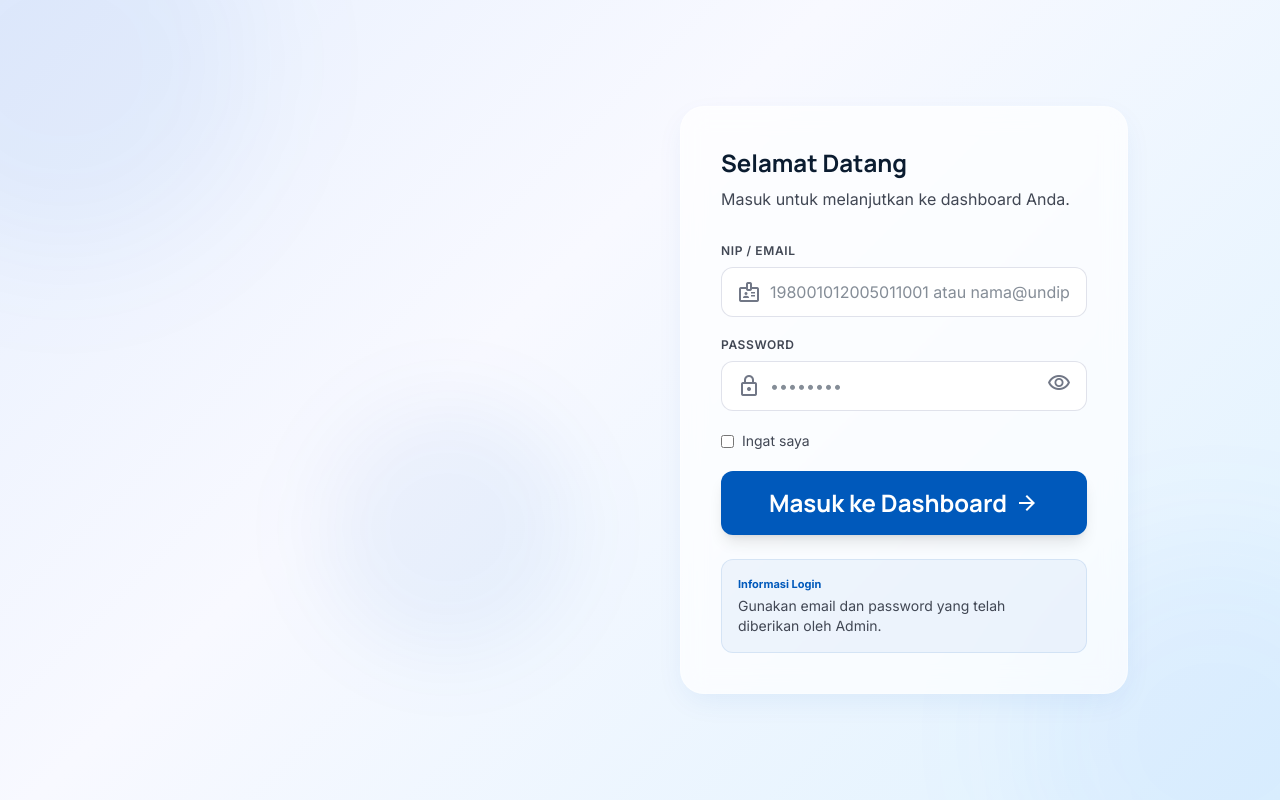
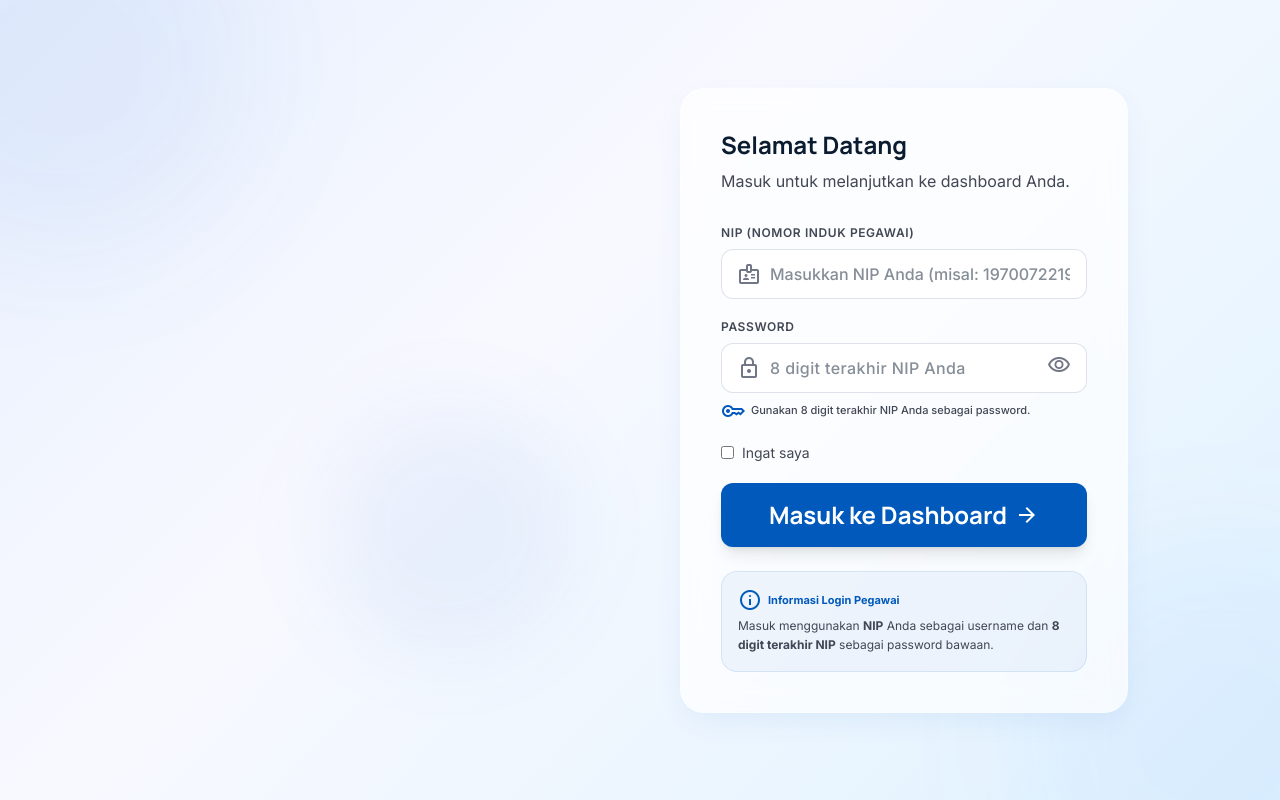
Before and after one commit to rifkikepegawaian-cloud/SKP, a Next.js app: page / in a window 1280 px wide. Built offline with nearby package versions, Linux system fonts and the light colour scheme.

Commit message:
fix(login): hilangkan info logbook & remunerasi, gunakan NIP sebagai username dan 8 digit terakhir NIP sebagai password

```diff
--- a/src/app/layout.tsx
+++ b/src/app/layout.tsx
@@ -3,7 +3,7 @@ import "./globals.css";
 
 export const metadata: Metadata = {
   title: "HRIS Smart-Performance — SKP Universitas Diponegoro",
-  description: "Sistem Manajemen Kinerja & Remunerasi Terintegrasi Universitas Diponegoro. Platform SKP digital berbasis IKU untuk PNS dan Tenaga Kependidikan.",
+  description: "Sistem Manajemen Kinerja Terintegrasi Universitas Diponegoro. Platform SKP digital berbasis IKU untuk PNS dan Tenaga Kependidikan.",
 };
 
 export default function RootLayout({
--- a/src/app/page.tsx
+++ b/src/app/page.tsx
@@ -6,7 +6,7 @@ import { createClient } from '@/lib/supabase/client'
 import { useAuthStore } from '@/store/authStore'
 
 export default function LoginPage() {
-  const [email, setEmail] = useState('')
+  const [nip, setNip] = useState('')
   const [password, setPassword] = useState('')
   const [showPassword, setShowPassword] = useState(false)
   const [isProcessing, setIsProcessing] = useState(false)
@@ -19,17 +19,32 @@ export default function LoginPage() {
     setIsProcessing(true)
     setError('')
 
-    // Append @undip.ac.id if the user only entered a NIP
-    const loginEmail = email.includes('@') ? email : `${email}@undip.ac.id`
+    const cleanNip = nip.trim()
+    const cleanPassword = password.trim()
+
+    if (!cleanNip) {
+      setError('Silakan masukkan NIP Anda.')
+      setIsProcessing(false)
+      return
+    }
+
+    if (!cleanPassword) {
+      setError('Silakan masukkan password (8 digit terakhir NIP Anda).')
+      setIsProcessing(false)
+      return
+    }
+
+    // Format akun Supabase Auth menggunakan {NIP}@undip.ac.id
+    const loginEmail = cleanNip.includes('@') ? cleanNip : `${cleanNip}@undip.ac.id`
 
     const supabase = createClient()
     const { error: authError } = await supabase.auth.signInWithPassword({
       email: loginEmail,
-      password,
+      password: cleanPassword,
     })
 
     if (authError) {
-      setError('Email atau password salah. Silakan coba lagi.')
+      setError('NIP atau password salah. Pastikan password menggunakan 8 digit terakhir NIP Anda.')
       setIsProcessing(false)
       return
     }
@@ -79,43 +94,52 @@ export default function LoginPage() {
                 <p className="font-label-sm text-label-sm text-secondary">Universitas Diponegoro</p>
               </div>
             </div>
-            <h2 className="font-headline-lg text-headline-lg text-on-background mb-3">HRIS Smart-<span className="text-primary">Performance</span></h2>
-            <p className="text-body-lg text-on-surface-variant leading-relaxed">Sistem Manajemen Kinerja & Remunerasi Terintegrasi untuk PNS dan Tenaga Kependidikan.</p>
+            <h2 className="font-headline-lg text-headline-lg text-on-background mb-3">
+              HRIS Smart-<span className="text-primary">Performance</span>
+            </h2>
+            <p className="text-body-lg text-on-surface-variant leading-relaxed">
+              Sistem Manajemen Kinerja Terintegrasi untuk PNS dan Tenaga Kependidikan.
+            </p>
           </div>
 
           <div className="space-y-4">
+            {/* Fitur 1: Cascading SKP */}
             <div className="flex items-start gap-4 p-4 glass-card rounded-2xl hover:-translate-y-1 transition-transform">
               <div className="w-10 h-10 rounded-xl bg-primary/10 flex items-center justify-center text-primary flex-shrink-0">
                 <span className="material-symbols-outlined">account_tree</span>
               </div>
               <div>
                 <p className="font-body-md font-semibold text-on-surface">Cascading SKP</p>
-                <p className="text-body-sm text-on-surface-variant">Hubungkan IKU Institusi ke kinerja individu secara otomatis.</p>
+                <p className="text-body-sm text-on-surface-variant">Hubungkan IKU Institusi ke rencana kinerja individu secara otomatis.</p>
               </div>
             </div>
+
+            {/* Fitur 2: Evaluasi Kinerja SKP */}
             <div className="flex items-start gap-4 p-4 glass-card rounded-2xl hover:-translate-y-1 transition-transform">
               <div className="w-10 h-10 rounded-xl bg-success/10 flex items-center justify-center text-success flex-shrink-0">
-                <span className="material-symbols-outlined">history_edu</span>
+                <span className="material-symbols-outlined">verified</span>
               </div>
               <div>
-                <p className="font-body-md font-semibold text-on-surface">Agile Logbook</p>
-                <p className="text-body-sm text-on-surface-variant">Catat progres harian dan unggah bukti dukung dengan mudah.</p>
+                <p className="font-body-md font-semibold text-on-surface">Evaluasi Kinerja SKP</p>
+                <p className="text-body-sm text-on-surface-variant">Penilaian capaian hasil kerja kualitatif dan perilaku kerja BerAKHLAK sesuai PermenPAN-RB.</p>
               </div>
             </div>
+
+            {/* Fitur 3: Dialog & Matriks Kinerja */}
             <div className="flex items-start gap-4 p-4 glass-card rounded-2xl hover:-translate-y-1 transition-transform">
-              <div className="w-10 h-10 rounded-xl bg-warning/10 flex items-center justify-center text-warning flex-shrink-0">
-                <span className="material-symbols-outlined">payments</span>
+              <div className="w-10 h-10 rounded-xl bg-info/10 flex items-center justify-center text-info flex-shrink-0">
+                <span className="material-symbols-outlined">forum</span>
               </div>
               <div>
-                <p className="font-body-md font-semibold text-on-surface">Auto Remunerasi</p>
-                <p className="text-body-sm text-on-surface-variant">Kalkulasi pembayaran otomatis berdasarkan capaian & koefisien risiko.</p>
+                <p className="font-body-md font-semibold text-on-surface">Dialog & Matriks Kinerja</p>
+                <p className="text-body-sm text-on-surface-variant">Penyelarasan target kinerja organisasi dari pimpinan universitas hingga pelaksana.</p>
               </div>
             </div>
           </div>
 
           <div className="flex items-center gap-3">
-            <span className="px-3 py-1 bg-primary/10 text-primary rounded-full font-label-sm text-label-sm">v2.0.0</span>
-            <span className="text-body-sm text-on-surface-variant">Periode Aktif: Januari – Desember 2024</span>
+            <span className="px-3 py-1 bg-primary/10 text-primary rounded-full font-label-sm text-label-sm font-bold">v2.1.0</span>
+            <span className="text-body-sm text-on-surface-variant">Periode Aktif: Tahun {new Date().getFullYear()}</span>
           </div>
         </div>
 
@@ -145,27 +169,54 @@ export default function LoginPage() {
           )}
 
           <form onSubmit={handleLogin} className="space-y-5">
+            {/* NIP Input */}
             <div>
-              <label className="block font-label-md text-label-md text-on-surface-variant mb-2 uppercase tracking-wider">NIP / Email</label>
+              <label className="block font-label-md text-label-md text-on-surface-variant mb-2 uppercase tracking-wider font-semibold">
+                NIP (Nomor Induk Pegawai)
+              </label>
               <div className="relative">
                 <span className="material-symbols-outlined absolute left-4 top-1/2 -translate-y-1/2 text-outline">badge</span>
-                <input type="text" placeholder="198001012005011001 atau nama@undip.ac.id" required
-                  value={email} onChange={e => setEmail(e.target.value)}
-                  className="w-full bg-surface-container-lowest border border-outline-variant/50 rounded-xl pl-12 pr-4 py-3 text-body-md focus:ring-2 focus:ring-primary focus:border-transparent outline-none transition-all" />
+                <input
+                  type="text"
+                  placeholder="Masukkan NIP Anda (misal: 197007221998021002)"
+                  required
+                  value={nip}
+                  onChange={e => setNip(e.target.value)}
+                  className="w-full bg-surface-container-lowest border border-outline-variant/50 rounded-xl pl-12 pr-4 py-3 text-body-md focus:ring-2 focus:ring-primary focus:border-transparent outline-none transition-all font-medium"
+                />
               </div>
             </div>
 
+            {/* Password Input */}
             <div>
-              <label className="block font-label-md text-label-md text-on-surface-variant mb-2 uppercase tracking-wider">Password</label>
+              <label className="block font-label-md text-label-md text-on-surface-variant mb-2 uppercase tracking-wider font-semibold">
+                Password
+              </label>
               <div className="relative">
                 <span className="material-symbols-outlined absolute left-4 top-1/2 -translate-y-1/2 text-outline">lock</span>
-                <input type={showPassword ? 'text' : 'password'} placeholder="••••••••" required
-                  value={password} onChange={e => setPassword(e.target.value)}
-                  className="w-full bg-surface-container-lowest border border-outline-variant/50 rounded-xl pl-12 pr-12 py-3 text-body-md focus:ring-2 focus:ring-primary focus:border-transparent outline-none transition-all" />
-                <button type="button" onClick={() => setShowPassword(!showPassword)} className="absolute right-4 top-1/2 -translate-y-1/2 text-outline hover:text-primary transition-colors">
-                  <span className="material-symbols-outlined">{showPassword ? 'visibility_off' : 'visibility'}</span>
+                <input
+                  type={showPassword ? 'text' : 'password'}
+                  placeholder="8 digit terakhir NIP Anda"
+                  required
+                  value={password}
+                  onChange={e => setPassword(e.target.value)}
+                  className="w-full bg-surface-container-lowest border border-outline-variant/50 rounded-xl pl-12 pr-12 py-3 text-body-md focus:ring-2 focus:ring-primary focus:border-transparent outline-none transition-all font-medium tracking-wide"
+                />
+                <button
+                  type="button"
+                  onClick={() => setShowPassword(!showPassword)}
+                  className="absolute right-4 top-1/2 -translate-y-1/2 text-outline hover:text-primary transition-colors cursor-pointer"
+                  title={showPassword ? 'Sembunyikan password' : 'Tampilkan password'}
+                >
+                  <span className="material-symbols-outlined text-xl">
+                    {showPassword ? 'visibility_off' : 'visibility'}
+                  </span>
                 </button>
               </div>
+              <p className="text-[11px] text-on-surface-variant mt-1.5 flex items-center gap-1.5 font-medium">
+                <span className="material-symbols-outlined text-sm text-primary">key</span>
+                Gunakan 8 digit terakhir NIP Anda sebagai password.
+              </p>
             </div>
 
             <div className="flex items-center justify-between">
@@ -175,18 +226,34 @@ export default function LoginPage() {
               </label>
             </div>
 
-            <button type="submit" disabled={isProcessing}
-              className={`w-full bg-primary text-on-primary py-3.5 rounded-xl font-headline-md font-bold shadow-lg hover:-translate-y-1 active:translate-y-0 transition-all flex items-center justify-center gap-2 group ${isProcessing ? 'opacity-80 cursor-wait' : ''}`}>
+            <button
+              type="submit"
+              disabled={isProcessing}
+              className={`w-full bg-primary text-on-primary py-3.5 rounded-xl font-headline-md font-bold shadow-lg hover:-translate-y-0.5 active:translate-y-0 transition-all flex items-center justify-center gap-2 group cursor-pointer ${
+                isProcessing ? 'opacity-80 cursor-wait' : ''
+              }`}
+            >
               <span>{isProcessing ? 'Memproses...' : 'Masuk ke Dashboard'}</span>
-              {!isProcessing && <span className="material-symbols-outlined group-hover:translate-x-1 transition-transform">arrow_forward</span>}
+              {!isProcessing && (
+                <span className="material-symbols-outlined group-hover:translate-x-1 transition-transform">
+                  arrow_forward
+                </span>
+              )}
             </button>
           </form>
 
-          <div className="mt-6 p-4 bg-primary/5 rounded-xl border border-primary/10">
-            <p className="font-label-sm text-label-sm text-primary font-bold mb-1">Informasi Login</p>
-            <p className="text-body-sm text-on-surface-variant">Gunakan email dan password yang telah diberikan oleh Admin.</p>
+          {/* Informasi Login Card */}
+          <div className="mt-6 p-4 bg-primary/5 rounded-2xl border border-primary/10 space-y-1">
+            <p className="font-label-sm text-label-sm text-primary font-bold flex items-center gap-1.5">
+              <span className="material-symbols-outlined text-base">info</span>
+              Informasi Login Pegawai
+            </p>
+            <p className="text-body-sm text-on-surface-variant text-xs leading-relaxed">
+              Masuk menggunakan <strong>NIP</strong> Anda sebagai username dan <strong>8 digit terakhir NIP</strong> sebagai password bawaan.
+            </p>
           </div>
         </div>
+
       </div>
     </div>
   )
```
